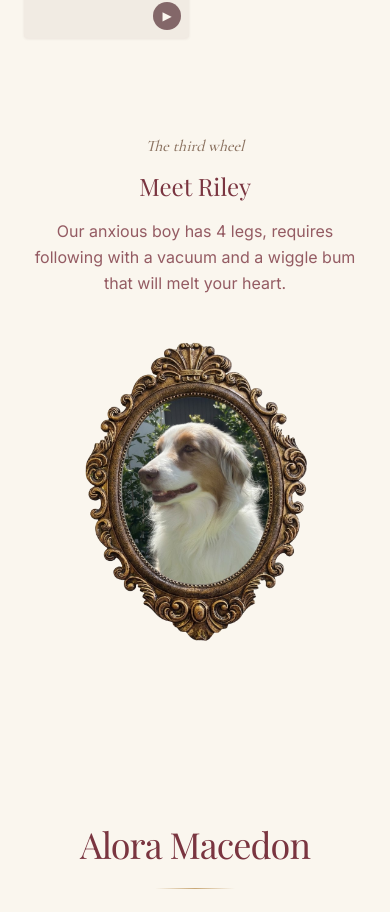
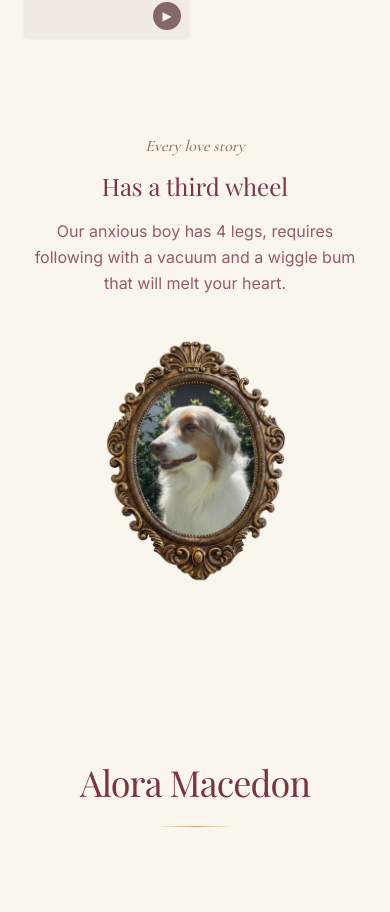
Before and after one commit to aecan3/nicole-and-alex-wedding, a Next.js app: page / in a window 390 px wide. Shown: the part 2950-3862 px from the top of the page. Built offline with nearby package versions, Linux system fonts and the light colour scheme; grey boxes are pictures that could not be loaded; a web font is replaced by a local one.

Commit message:
Restore 'Every love story / Has a third wheel' heading; shrink Riley's frame
- Bring back the original two-line heading over the third-wheel callout
- Reduce the framed portrait's max width (280px -> 220px, and the
  mobile vw share to match) so it sits a bit smaller on the page

```diff
--- a/src/components/sections/our-story-section.tsx
+++ b/src/components/sections/our-story-section.tsx
@@ -61,10 +61,10 @@ export function OurStorySection() {
 
         <Reveal delay={0.1} className="mt-24 text-center">
           <p className="kicker text-base sm:text-lg text-taupe-600 mb-3">
-            The third wheel
+            Every love story
           </p>
           <h3 className="font-display text-2xl sm:text-3xl text-burgundy-600">
-            Meet Riley
+            Has a third wheel
           </h3>
           <p className="mt-4 leading-relaxed text-burgundy-600/80 max-w-lg mx-auto">
             Our anxious boy has 4 legs, requires following with a vacuum
@@ -77,8 +77,8 @@ export function OurStorySection() {
             alt="Riley in an ornate gold frame"
             width={768}
             height={1024}
-            sizes="(max-width: 640px) 60vw, 280px"
-            className="mx-auto h-auto w-[min(60vw,280px)]"
+            sizes="(max-width: 640px) 48vw, 220px"
+            className="mx-auto h-auto w-[min(48vw,220px)]"
           />
         </Reveal>
       </div>
```
